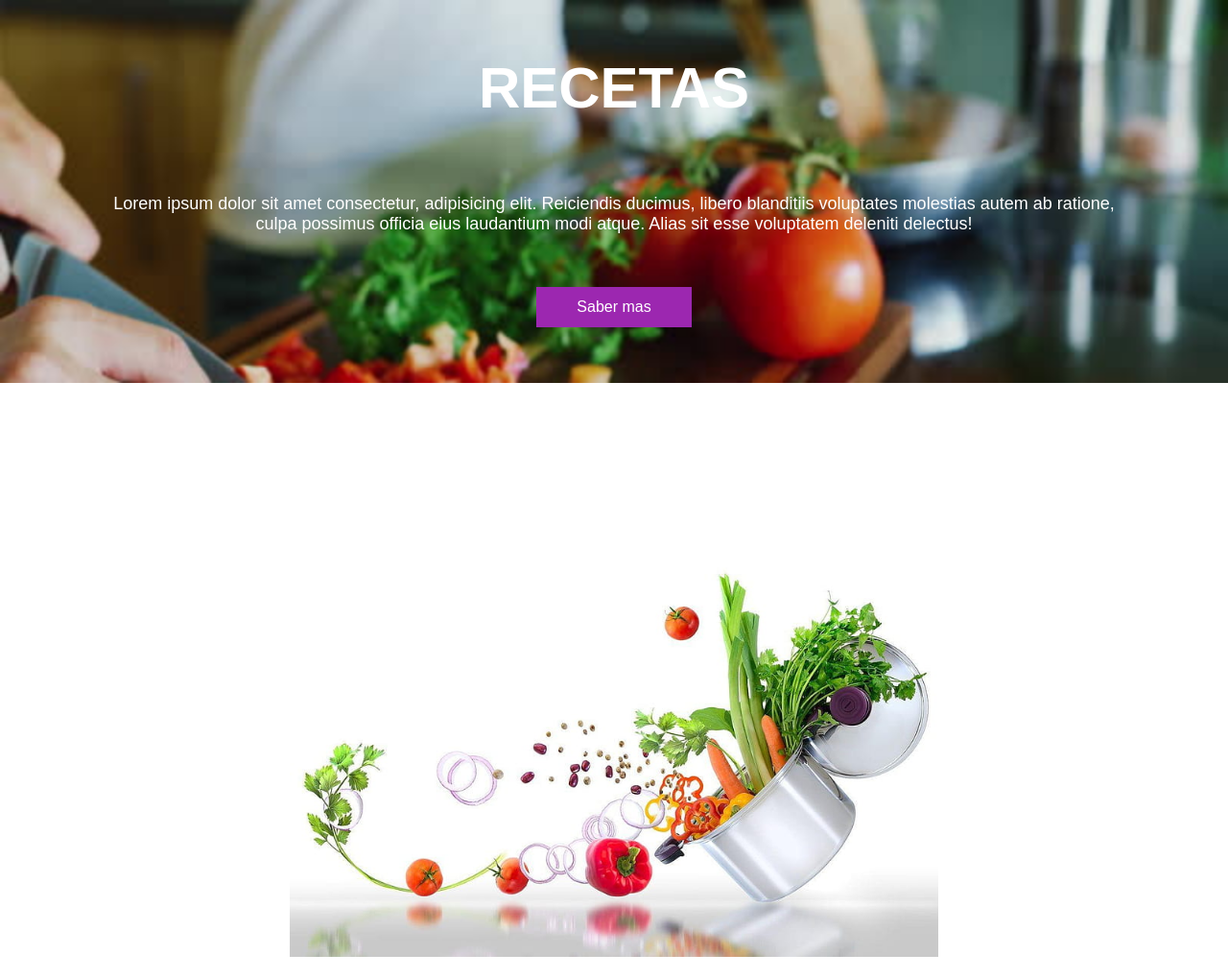
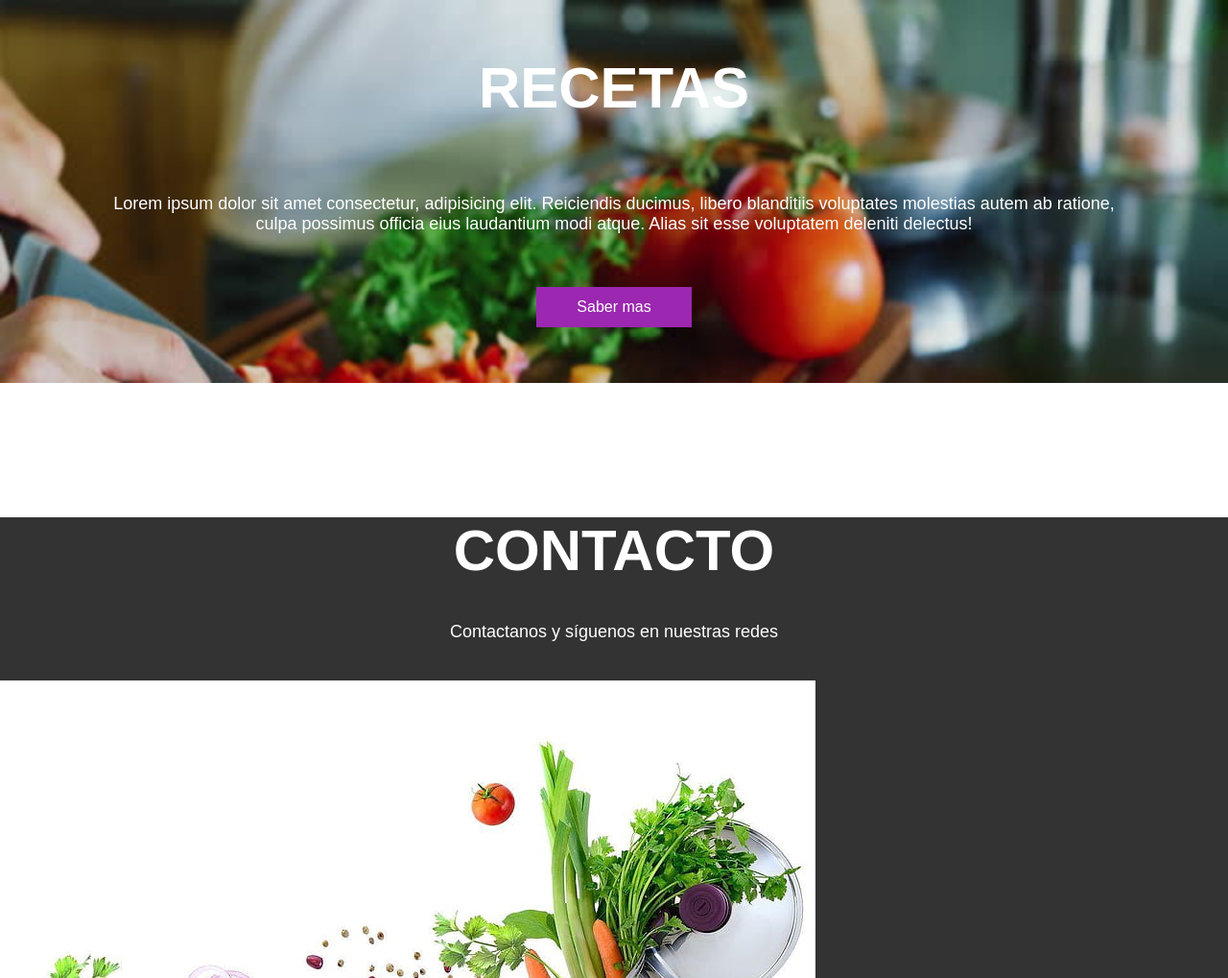
Before and after one commit to Xjoel09/pruebaDDS, a Django app: page / in a window 1280 px wide. Shown: the part 941-1960 px from the top of the page at 96% size. Before the commit the page ends 1938 px from the top, so only its background shows below. Run offline with Django 4.2, Linux system fonts and the light colour scheme.

Commit message:
CSS y html
arreglo de los 2 archivos para la parte de contactos

```diff
--- a/prueba/resume_demo/main/Templates/index.html
+++ b/prueba/resume_demo/main/Templates/index.html
@@ -81,13 +81,14 @@
     <br>&nbsp;&nbsp;&nbsp;&nbsp;&nbsp;&nbsp;&nbsp;&nbsp;&nbsp;&nbsp;&nbsp;&nbsp;
     <br>&nbsp;&nbsp;&nbsp;&nbsp;&nbsp;&nbsp;&nbsp;&nbsp;&nbsp;&nbsp;&nbsp;&nbsp;
     <br>&nbsp;&nbsp;&nbsp;&nbsp;&nbsp;&nbsp;&nbsp;&nbsp;&nbsp;&nbsp;&nbsp;&nbsp;
-    <section class="content contact">
+    <section class="content contact" style="position: relative; text-align: center; color: black;">
         <h2 class="title">Contacto</h2>
-        <p>Contactanos y siguenos en nuestras redes</p>
-        <figure class="nose">
-            <img src="{% static 'img/salud.jpg' %}" height="450px" width="100%" alt="nose">
+        <p>Contactanos y síguenos en nuestras redes</p>
+        <figure class="background-image" style="position: relative; overflow: hidden; width: px;">
+            <img src="{% static 'img/salud.jpg' %}" style="width: 60; height: auto; display: block;" alt="nose">
         </figure>
     </section>
 
+
 </body>
 </html>
--- a/prueba/resume_demo/main/static/CSS/styles.css
+++ b/prueba/resume_demo/main/static/CSS/styles.css
@@ -67,14 +67,15 @@ body {
     margin-bottom: 40px;
     font-size: 60px;
     font-weight: 600;
+    color: #ffffff;
     text-transform: uppercase;
-    color: #fff;
+
 }
 
 p {
     margin-bottom: 40px;
     font-size: 18px;
-    color: #fff;
+    color: #ffffff;
     padding: 0 100px;
 }
 
@@ -101,7 +102,6 @@ p {
 }
 
 .content {
-
     height: 50vh;
     display: flex;
     flex-direction: column;
@@ -110,13 +110,11 @@ p {
 }
 
 .sau {
-
     padding: 30px;
     background: #1f1f1f;
 }
 
 .box-container {
-
     display: flex;
     justify-content: center;
     flex-wrap: wrap;
@@ -124,7 +122,6 @@ p {
 }
 
 .box-container .box {
-
     height: 11rem;
     width: 17rem;
     background: #101010;
@@ -132,11 +129,9 @@ p {
     border-radius: 1rem;
     box-shadow: 0 .3 5rem rgb(0, 0, .5);
     margin: 2rem;
-
 }
 
 .box-container .box i {
-
     height: 3rem;
     width: 3rem;
     line-height: 3rem;
@@ -149,31 +144,33 @@ p {
 }
 
 .box-container .box h3 {
-
     font-size: 20px;
     color: #9c27b0;
-
 }
 
 .box-container .box p {
     padding: 0% 15px;
-
     font-size: 16px;
-
 }
 
-.about {
-
-    background: #171717;
-
+.content.contact,
+.content.about {
+    color: black;
 }
 
+.content.contact {
+    margin-top: 50px;
+    height: 60vh;
+    display: flex;
+    flex-direction: column;
+    justify-content: center;
+    align-items: center;
+    background-color: #333;
+    color: white;
+}
 
-
-.contac.about{
-   background-color: #101010;
-}
 .content.about {
+    background: #171717;
     position: relative;
     /* Otros estilos necesarios para .content.about */
 }
@@ -188,22 +185,22 @@ p {
     background-repeat: no-repeat;
     background-position: center;
 }
-@media  (max-width: 768px){
 
+
+
+
+
+@media  (max-width: 768px) {
     .title {
         margin-bottom: 0;
-        font-size:40px;
-
-
+        font-size: 40px;
     }
 
     .sau {
         height: 120vh;
-
     }
 
-    .navbar{
-
+    .navbar {
         display: none;
     }
 }
```
